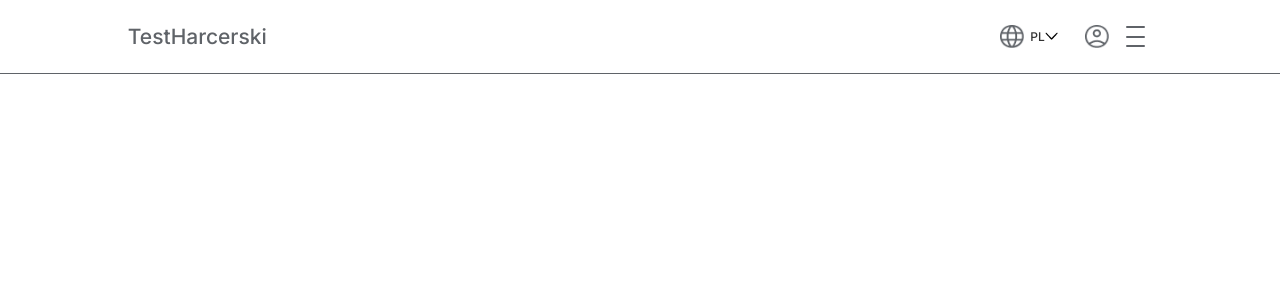
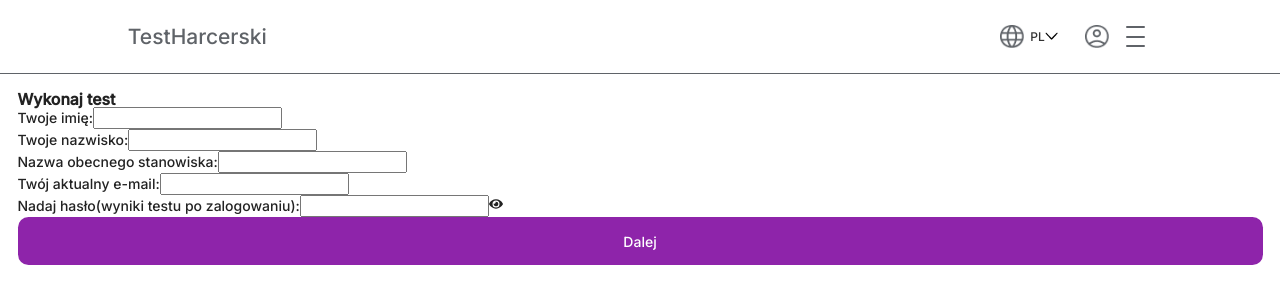
Before and after one commit to gaudnik/test_harcerski, a React (Create React App) app: page /wykonajtest in a window 1280 px wide. Before the commit this address had no page. Shown: the top 304 px of the page. Built offline with nearby package versions, Linux system fonts and the light colour scheme.

Commit message:
add form

```diff
--- a/package.json
+++ b/package.json
@@ -9,6 +9,7 @@
     "node-sass": "^7.0.3",
     "react": "^18.2.0",
     "react-dom": "^18.2.0",
+    "react-icons": "^4.9.0",
     "react-router-dom": "^6.11.2",
     "react-scripts": "5.0.1",
     "web-vitals": "^2.1.4"
--- a/src/App.js
+++ b/src/App.js
@@ -3,6 +3,7 @@ import { BrowserRouter as Router,Routes, Route } from 'react-router-dom';
 import "./Styles/index.scss"
 import Header from './Components/Header';
 import Home from './Components/Home';
+import DoATest from './Components/DoATest';
 
 function App() {
   return (
@@ -12,6 +13,7 @@ function App() {
 
       <Routes>
         <Route path="/" element={<Home />} />
+        <Route path="/wykonajtest" element={<DoATest/>}/>
       </Routes>
     </div>
   </Router>  );
--- /dev/null
+++ b/src/Components/DoATest.js
@@ -0,0 +1,88 @@
+import React, { useState } from 'react';
+import { FaEye, FaEyeSlash } from 'react-icons/fa';
+import { Link } from 'react-router-dom';
+const DoATest = () => {
+
+  const [firstName, setFirstName] = useState('');
+  const [lastName, setLastName] = useState('');
+  const [position, setPosition] = useState('');
+  const [email, setEmail] = useState('');
+  const [password, setPassword] = useState('');
+
+  const handleSubmit = (e) => {
+    e.preventDefault();
+    console.log('Dane formularza:', {
+      firstName,
+      lastName,
+      position,
+      email,
+      password
+    });
+  };
+
+  const [showPassword, setShowPassword] = useState(false);
+  const togglePasswordVisibility = () => {
+    setShowPassword(!showPassword);
+  };
+
+  return (
+    <div className="doatest">
+        <form onSubmit={handleSubmit}>
+            <h1 className="doatest__header">Wykonaj test</h1>
+        <div>
+            <label htmlFor="firstName" className="doatest__label">Twoje imię:</label>
+            <input
+            type="text"
+            id="firstName"
+            value={firstName}
+            onChange={(e) => setFirstName(e.target.value)}
+            />
+        </div>
+        <div>
+            <label htmlFor="lastName" className="doatest__label">Twoje nazwisko:</label>
+            <input
+            type="text"
+            id="lastName"
+            value={lastName}
+            onChange={(e) => setLastName(e.target.value)}
+            />
+        </div>
+        <div>
+            <label htmlFor="position" className="doatest__label">Nazwa obecnego stanowiska:</label>
+            <input
+            type="text"
+            id="position"
+            value={position}
+            onChange={(e) => setPosition(e.target.value)}
+            />
+        </div>
+        <div>
+            <label htmlFor="email" className="doatest__label">Twój aktualny e-mail:</label>
+            <input
+            type="email"
+            id="email"
+            value={email}
+            onChange={(e) => setEmail(e.target.value)}
+            />
+        </div>
+        <div>
+            <label htmlFor="password" className="doatest__label">Nadaj hasło(wyniki testu po zalogowaniu):</label>
+            <input
+                type={showPassword ? 'text' : 'password'}
+                id="password"
+                value={password}
+                onChange={(e) => setPassword(e.target.value)}
+            />
+             <span className="password-icon" onClick={togglePasswordVisibility}>
+                {showPassword ? <FaEyeSlash /> : <FaEye />}
+             </span>
+        </div>
+        <Link to="/nastepna-strona">
+        <button type="submit" className='btn doatest__btn'>Dalej</button>
+        </Link>
+        </form>
+    </div>
+  );
+};
+
+export default DoATest;
--- /dev/null
+++ b/src/Styles/Sections/_doatest.scss
@@ -0,0 +1,13 @@
+.doatest {
+    display: flex;
+    flex-direction: column;
+    margin: 1.25rem;
+    &__header{
+        font-size: 1.125rem;
+        font-weight: 600;
+    }
+    &__btn{
+        width: 100%;
+        height: 3.375rem;
+    }
+}
--- a/src/Styles/index.scss
+++ b/src/Styles/index.scss
@@ -11,3 +11,4 @@
 @import "./Sections/menu";
 @import "./Sections/header";
 @import "./Sections/home";
+@import "./Sections/_doatest";
```
Also changed, not shown: src/Components/Home.js (indentation only), 1 other file (tests, documents, lock files or other folders).
